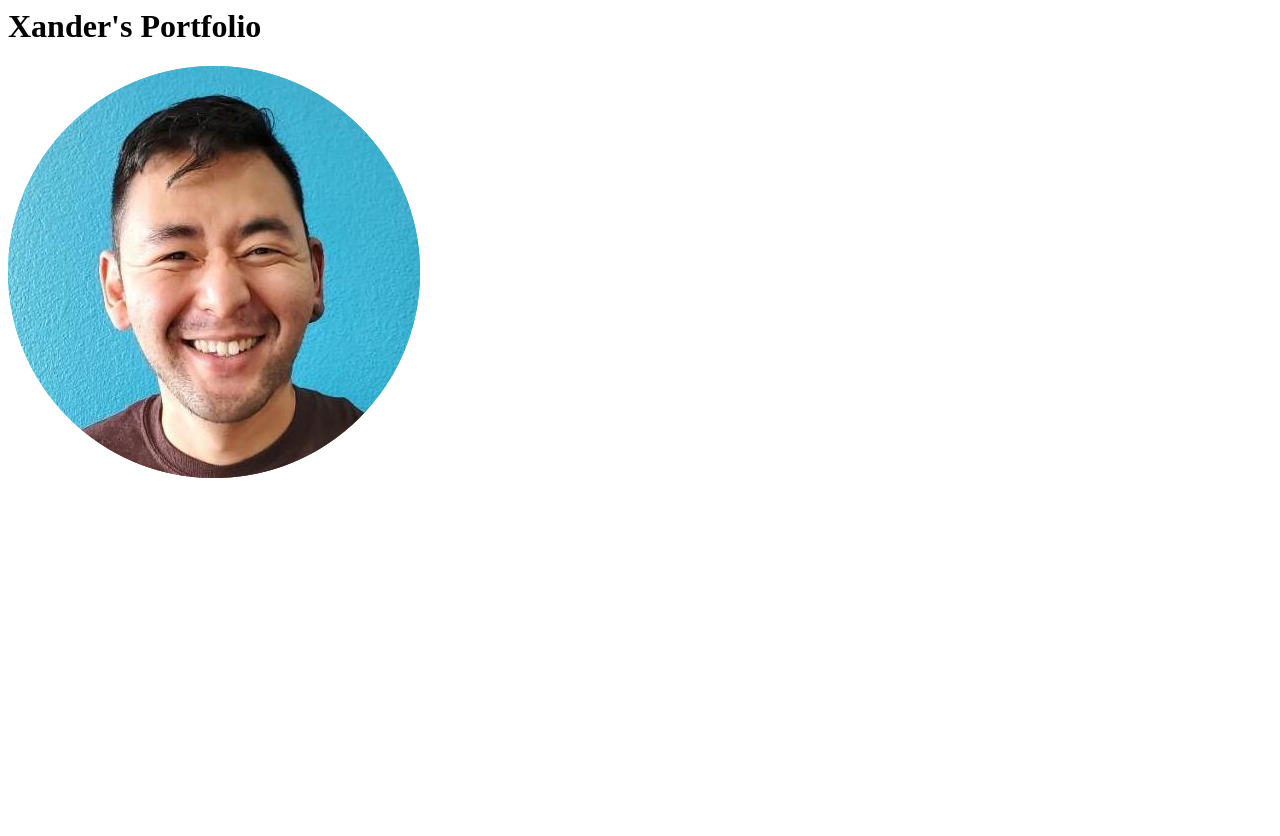
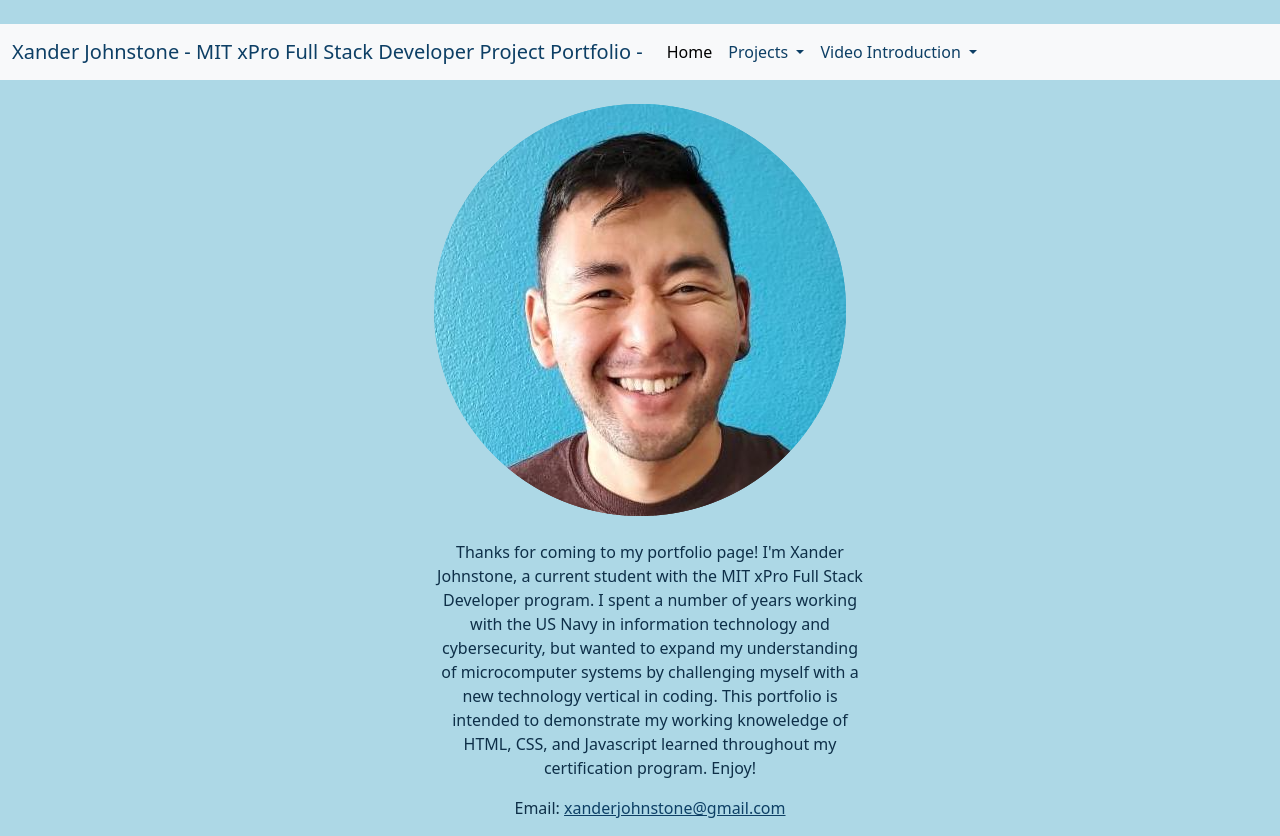
Before and after one commit to x4nd32/x4nd32.github.io, a plain HTML site: page index.html in a window 1280 px wide. Before the commit the page ends 800 px from the top, so only its background shows below. Drawn offline with nearby package versions, Linux system fonts and the light colour scheme.

Commit message:
Add files via upload

```diff
--- a/index.html
+++ b/index.html
@@ -1,4 +1,80 @@
-<html>
-    <h1>Xander's Portfolio</h1>
-    <img src="./xanderselfie.png">
+<!DOCTYPE html>
+<html lang=""en">
+<head>
+        <meta charset=""UTF-8">
+        <title>Document</title>
+        <!-- CSS only  -->
+        <link href="https://cdn.jsdelivr.net/npm/bootstrap@5.3.0-alpha1/dist/css/bootstrap.min.css" rel="stylesheet" integrity="sha384-GLhlTQ8iRABdZLl6O3oVMWSktQOp6b7In1Zl3/Jr59b6EGGoI1aFkw7cmDA6j6gD" crossorigin="anonymous">
+        <link rel="stylesheet" href="style.css">
+</head>
+<body background="">
+<br>
+<center></center>
+<nav class="navbar navbar-expand-lg bg-body-tertiary">
+  <div class="container-fluid">
+    <a class="navbar-brand" href="#">Xander Johnstone - MIT xPro Full Stack Developer Project Portfolio  -</a>
+    <button class="navbar-toggler" type="button" data-bs-toggle="collapse" data-bs-target="#navbarSupportedContent" aria-controls="navbarSupportedContent" aria-expanded="false" aria-label="Toggle navigation">
+      <span class="navbar-toggler-icon"></span>
+    </button>
+    <div class="collapse navbar-collapse" id="navbarSupportedContent">
+      <ul class="navbar-nav me-auto mb-2 mb-lg-0">
+        <li class="nav-item">
+          <a class="nav-link active" aria-current="page" href="#">Home</a>
+        </li>
+        <li class="nav-item dropdown">
+          <a class="nav-link dropdown-toggle" href="#" role="button" data-bs-toggle="dropdown" aria-expanded="false">
+            Projects
+          </a>
+          <ul class="dropdown-menu">
+            <li><a class="dropdown-item" href="https://github.com/x4nd32/pacmanfactory">Pacmen Factory</a></li>
+            <li><a class="dropdown-item" href="https://github.com/x4nd32/eyemovement">Eye Movement</a></li>
+            <li><a class="dropdown-item" href="https://github.com/x4nd32/MapAnimation">Map Animation</a></li>
+          </ul>
+        </li>
+        <li class="nav-item dropdown">
+          <a class="nav-link dropdown-toggle" href="#" role="button" data-bs-toggle="dropdown" aria-expanded="false">
+            Video Introduction
+          </a>
+          <ul class="dropdown-menu">
+            <li><iframe width="560" height="315" src="https://www.youtube.com/embed/mjTBff0vdhE" title="YouTube video player" frameborder="0" allow="accelerometer; autoplay; clipboard-write; encrypted-media; gyroscope; picture-in-picture; web-share" allowfullscreen></iframe></li>
+          </ul>
+        </li>
+      </ul>
+      </form>
+    </div>
+  </div>
+</nav>
+
+<div class="container text-center">
+  <div class="row">
+    <div class="col">
+
+    </div>
+    <div class="col-6">
+      <br>
+      <img src="./xanderselfie.png">
+</iframe>
+    </div>
+    <div class="col">
+
+    </div>
+  </div>
+  <div class="row">
+    <div class="col">
+
+    </div>
+    <div class="col-5">
+      <br>
+      <p>Thanks for coming to my portfolio page! I'm Xander Johnstone, a current student with the MIT xPro Full Stack Developer program. I spent a number of years working with the US Navy in  information technology and cybersecurity, but wanted to expand my understanding of microcomputer systems by challenging myself with a new technology vertical in coding. This portfolio is intended to demonstrate my working knoweledge of HTML, CSS, and Javascript learned throughout my certification program. Enjoy! </p>
+      <p>Email: <a href = "mailto: xanderjohnstone@gmail.com">xanderjohnstone@gmail.com</a></p>
+    </div>
+    <div class="col">
+
+    </div>
+  </div>
+</div>
+
+<!-- Javascript and dependencies -->
+    <script src="https://cdn.jsdelivr.net/npm/bootstrap@5.3.0-alpha1/dist/js/bootstrap.bundle.min.js" integrity="sha384-w76AqPfDkMBDXo30jS1Sgez6pr3x5MlQ1ZAGC+nuZB+EYdgRZgiwxhTBTkF7CXvN" crossorigin="anonymous"></script>
+</body>
 </html>
--- /dev/null
+++ b/style.css
@@ -0,0 +1,24 @@
+body {
+    background-color: lightblue;
+  }
+
+  p {
+    color: rgb(14, 47, 72);
+    margin-left: 20px;
+  }
+
+  a:link {
+    color:rgb(13, 63, 101)
+  }
+
+  a:visited {
+    color:rgb(14, 47, 72)
+  }
+
+  a:hover {
+    color:rgb(95, 123, 144)
+  }
+
+  a:active {
+    color:rgb(80, 171, 241)
+  }
```
